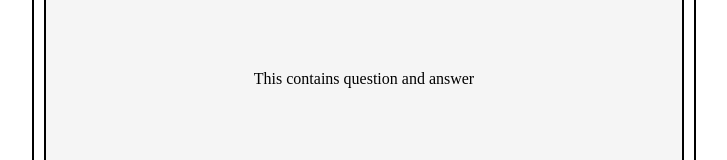
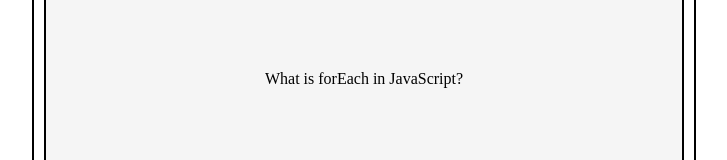
Before and after one commit to abhishekkgf999/Flash-Cards, a React (Vite) app: page / in a window 1280 px wide. Shown: the part 314-474 px from the top of the page, without its empty margins (276-1003 px from the left). Built offline with nearby package versions, Linux system fonts and the light colour scheme.

Commit message:
Fetch data from flashcard dataset and display

```diff
--- a/src/assets/flashcard.js
+++ b/src/assets/flashcard.js
@@ -50,3 +50,5 @@ const flashcards = [
         answer: "map returns a new array containing the transformed elements, while forEach only executes a callback for each element and does not return a new array."
     }
 ];
+
+export default flashcards;
--- a/src/components/Card/Card.jsx
+++ b/src/components/Card/Card.jsx
@@ -1,12 +1,14 @@
 import React from 'react'
 import Button from '../Button/Button'
 import './Card.css'
+import flashcards from '../../assets/flashcard'
 
 const Card = () => {
+  const currentFlashCard = flashcards[0];
   return (
     <div className='flash-card'>
         <div className='question-answer'>
-            <p>This contains question and answer</p>
+            <p>{currentFlashCard.question}</p>
         </div>
         <div className='button'>
             <Button label = "< Prev"/>
```
